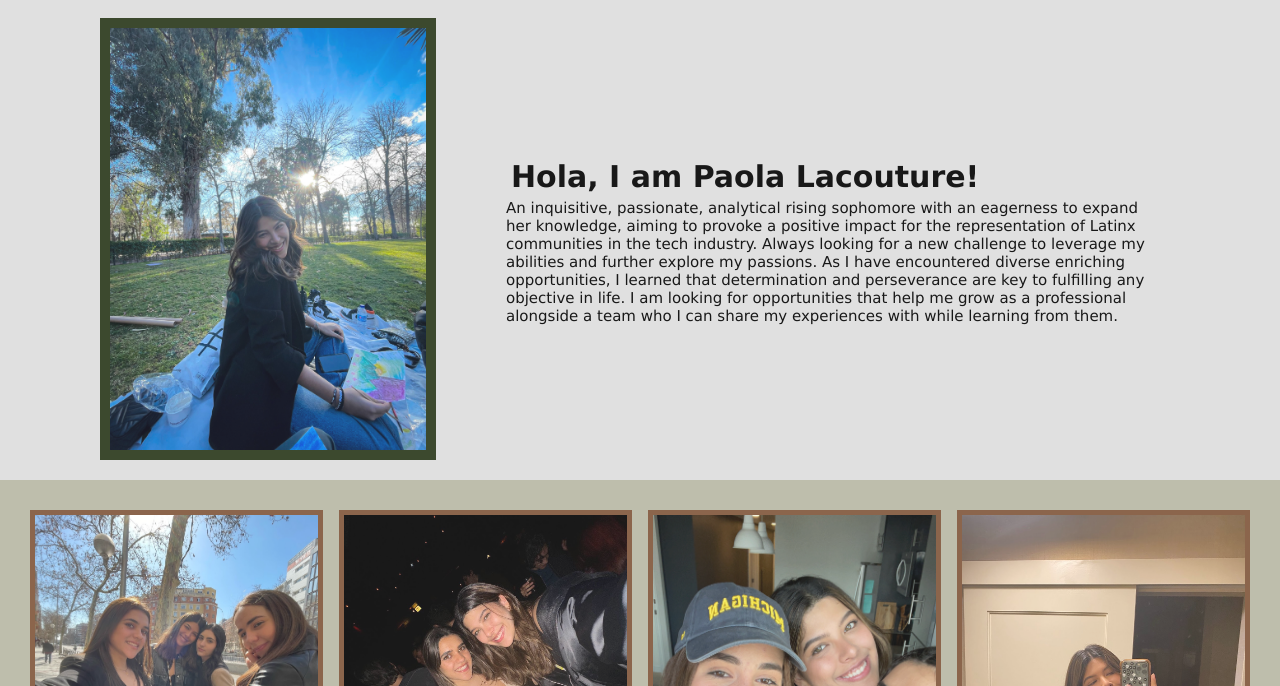
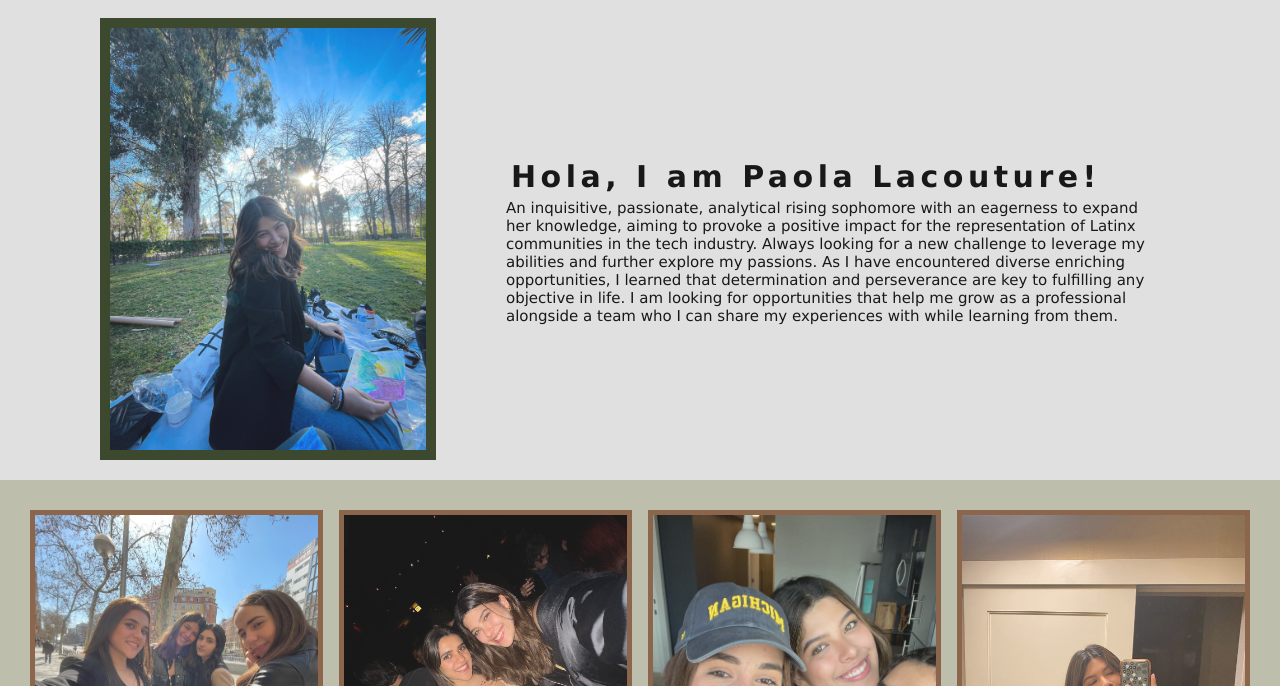
Before and after one commit to paolalac/portfolio, a plain HTML site: page index.html in a window 1280 px wide. Shown: the part 114-800 px from the top of the page. Drawn offline with Linux system fonts and the light colour scheme.

Commit message:
Add files via upload

```diff
--- a/css/style.css
+++ b/css/style.css
@@ -2,6 +2,30 @@
 * {
     box-sizing: border-box;
 }
+
+
+.typewriter h1 {
+    overflow: hidden; /* Ensures the content is not revealed until the animation */
+    white-space: nowrap; /* Keeps the content on a single line */
+    margin: 0 auto; /* Gives that scrolling effect as the typing happens */
+    letter-spacing: .15em; /* Adjust as needed */
+    animation:
+      typing 3.5s steps(40, end),
+      blink-caret .75s step-end infinite;
+}
+
+  /* The typing effect */
+@keyframes typing {
+    from { width: 0 }
+    to { width: 100% }
+}
+
+@media screen and (prefers-reduced-motion: reduce) {
+    .typewriter h1 {
+      animation: none;
+    }
+}
+
 
 .skip a{
     background: white;
@@ -91,7 +115,7 @@ div .about {
     width: 80%;
 }
 
-#type {
+.typewriter h1{
     font-size: 30px;
     font-weight: bold;
     font-family: 'Lucida Sans', 'Lucida Sans Regular', 'Lucida Grande', 'Lucida Sans Unicode', Geneva, Verdana, sans-serif;
--- a/index.html
+++ b/index.html
@@ -28,7 +28,9 @@
         <div class="about">
             <img href=index.html src="images/home_page.jpg" alt="paola" id = "pao">
             <div class="text">
-            <h1 id="type"></h1>
+                <div class="typewriter">
+                    <h1>Hola, I am Paola Lacouture!</h1>
+                  </div>
             <p>An inquisitive, passionate, analytical rising sophomore with an eagerness to expand her knowledge, aiming to provoke a positive impact for the representation of Latinx communities in the tech industry. Always looking for a new challenge to leverage my abilities and further explore my passions. As I have encountered diverse enriching opportunities, I learned that determination and perseverance are key to fulfilling any objective in life. I am looking for opportunities that help me grow as a professional alongside a team who I can share my experiences with while learning from them.</p>
             </div>
         </div>
@@ -94,6 +96,5 @@
         </div>
     </footer>
 
-    <script src="index.js"></script>
 </body>
 </html>
```
